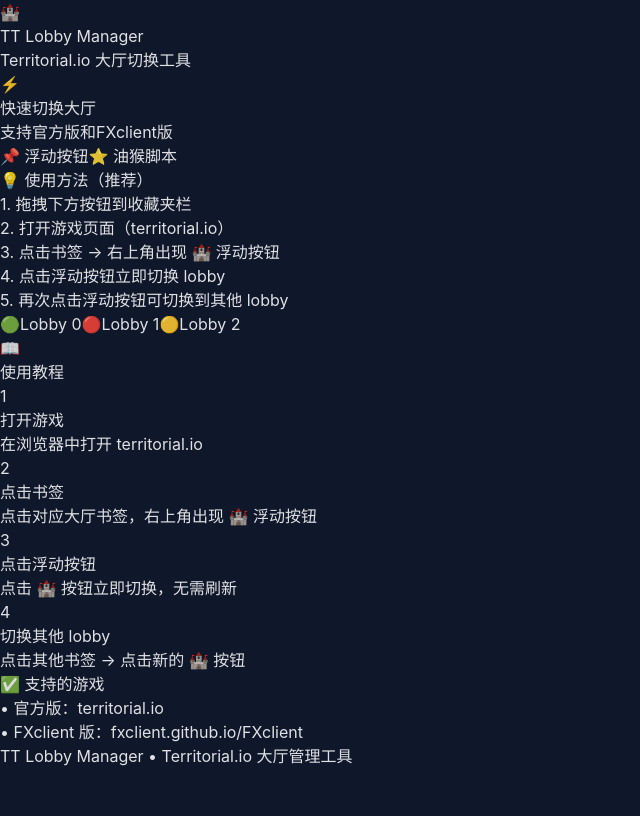
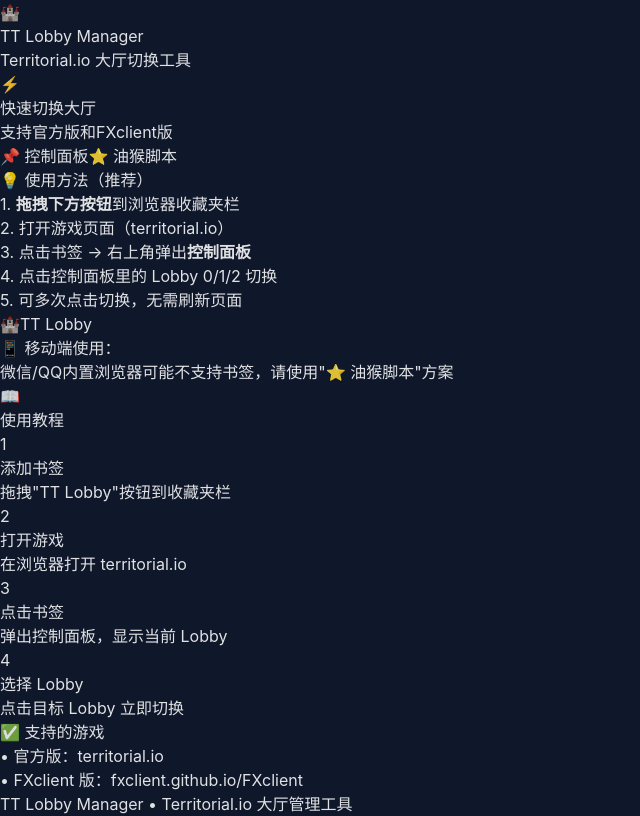
Before and after one commit to fcy2025/tt_lobby, a React (Vite) app: page / in a window 1280 px wide. Shown: the whole page, without its empty margins (0-640 px from the left). Built offline with nearby package versions, Linux system fonts and the light colour scheme.

Commit message:
feat: 合并为单一书签，点击后弹出控制面板选择lobby

```diff
--- a/src/App.tsx
+++ b/src/App.tsx
@@ -1,46 +1,43 @@
 import { useState } from 'react';
 
-const LOBBIES = [
-  { id: 0, name: 'Lobby 0', icon: '🟢', host: 'territorial.io', desc: '备用大厅', color: 'from-green-500 to-emerald-600' },
-  { id: 1, name: 'Lobby 1', icon: '🔴', host: '1.territorial.io', desc: '默认主大厅', color: 'from-red-500 to-rose-600' },
-  { id: 2, name: 'Lobby 2', icon: '🟡', host: '2.territorial.io', desc: '备选大厅', color: 'from-yellow-500 to-amber-600' },
-];
-
-// 注入到游戏页面的浮动 UI 脚本
-const getInjectUIScript = (lobbyId: number) => {
-  const host = LOBBIES[lobbyId].host;
+// 注入到游戏页面的浮动控制面板脚本
+const getPanelScript = (): string => {
   return `(function(){
-    var h='${host}';
-    var lid=${lobbyId};
-    if(document.getElementById('tt-lobby-fab')){
-      var fab=document.getElementById('tt-lobby-fab');
-      fab.querySelector('.tt-lobby-label').textContent='Lobby '+lid;
-      fab.style.background='linear-gradient(135deg,#6366f1,#8b5cf6)';
-    }else{
-      var fab=document.createElement('div');
-      fab.id='tt-lobby-fab';
-      fab.style.cssText='position:fixed;top:20px;right:20px;z-index:99999;background:linear-gradient(135deg,#6366f1,#8b5cf6);color:#fff;padding:10px 16px;border-radius:12px;font-family:-apple-system,BlinkMacSystemFont,Segoe UI,sans-serif;font-size:14px;font-weight:600;cursor:pointer;box-shadow:0 4px 20px rgba(99,102,241,.5);user-select:none;transition:all .2s;display:flex;align-items:center;gap:8px;';
-      fab.innerHTML='<span style="font-size:18px">🏰</span><span class="tt-lobby-label">Lobby '+lid+'</span>';
-      fab.onmouseenter=function(){fab.style.transform='scale(1.05)';};
-      fab.onmouseleave=function(){fab.style.transform='scale(1)';};
-      fab.onclick=function(){
-        if(typeof window.aiCommand746==='function'){
-          try{window.aiCommand746(0);fab.style.background='linear-gradient(135deg,#10b981,#059669)';setTimeout(function(){fab.style.background='linear-gradient(135deg,#6366f1,#8b5cf6)';},1000);}catch(e){location.reload();}
-        }else{
-          location.reload();
-        }
+    if(document.getElementById('tt-lobby-panel'))return;
+    var saved=parseInt(localStorage.getItem('tt_lobby_id')||'1');
+    var panel=document.createElement('div');
+    panel.id='tt-lobby-panel';
+    panel.style.cssText='position:fixed;top:20px;right:20px;z-index:99999;font-family:-apple-system,BlinkMacSystemFont,Segoe UI,sans-serif;user-select:none;background:linear-gradient(135deg,#1e293b,#0f172a);color:#fff;padding:12px;border-radius:14px;box-shadow:0 8px 32px rgba(0,0,0,.5);border:1px solid rgba(99,102,241,.3);min-width:220px;';
+    panel.innerHTML='<div style="display:flex;align-items:center;gap:8px;margin-bottom:10px;padding-bottom:10px;border-bottom:1px solid rgba(255,255,255,.1);"><span style="font-size:20px">🏰</span><span style="font-weight:700;font-size:15px;flex:1">大厅切换</span><span id="tt-lobby-close" style="cursor:pointer;opacity:.6;font-size:18px;line-height:1">×</span></div><div style="font-size:11px;color:#94a3b8;margin-bottom:8px">当前: <b id="tt-lobby-current" style="color:#a5b4fc">Lobby '+saved+'</b></div><div id="tt-lobby-list" style="display:flex;flex-direction:column;gap:6px"></div>';
+    document.body.appendChild(panel);
+    var list=document.getElementById('tt-lobby-list');
+    var LOBBIES=[{id:0,name:'Lobby 0',icon:'🟢',color:'#10b981',desc:'备用大厅'},{id:1,name:'Lobby 1',icon:'🔴',color:'#ef4444',desc:'默认主大厅'},{id:2,name:'Lobby 2',icon:'🟡',color:'#f59e0b',desc:'备选大厅'}];
+    LOBBIES.forEach(function(l){
+      var btn=document.createElement('div');
+      btn.style.cssText='display:flex;align-items:center;gap:10px;padding:10px 12px;border-radius:10px;cursor:pointer;background:'+(l.id===saved?'rgba(99,102,241,.2)':'rgba(255,255,255,.03)')+';border:1px solid '+(l.id===saved?'#6366f1':'rgba(255,255,255,.08)')+';transition:all .15s;';
+      btn.innerHTML='<span style="font-size:20px">'+l.icon+'</span><div style="flex:1"><div style="font-size:14px;font-weight:600">'+l.name+'</div><div style="font-size:10px;color:#94a3b8">'+l.desc+'</div></div>'+(l.id===saved?'<span style="color:#10b981;font-size:16px">✓</span>':'');
+      btn.onmouseenter=function(){if(l.id!==saved)btn.style.background='rgba(255,255,255,.08)';};
+      btn.onmouseleave=function(){btn.style.background=l.id===saved?'rgba(99,102,241,.2)':'rgba(255,255,255,.03)';};
+      btn.onclick=function(){
+        if(l.id===saved)return;
+        localStorage.setItem('tt_lobby_id',l.id.toString());
+        localStorage.setItem('tt_lobby_host',['territorial.io','1.territorial.io','2.territorial.io'][l.id]);
+        if(window._ttLobbyOnSelect)window._ttLobbyOnSelect(l.id);
       };
-      document.body.appendChild(fab);
-    }
+      list.appendChild(btn);
+    });
+    document.getElementById('tt-lobby-close').onclick=function(){panel.remove();};
     if(!window._ttOrigWS){
       window._ttOrigWS=window.WebSocket;
+      var curId=saved;
       window.WebSocket=function(u,p){
         var M=u;
         if(u&&typeof u==='string'){
           try{
             var U=new URL(u);
             if(U.hostname.includes('territorial.io')&&U.pathname==='/s52/'){
-              U.hostname=h;
+              var hosts=['territorial.io','1.territorial.io','2.territorial.io'];
+              U.hostname=hosts[curId]||'1.territorial.io';
               M=U.toString();
             }
           }catch(e){}
@@ -55,23 +52,29 @@
       window.WebSocket.CLOSED=window._ttOrigWS.CLOSED;
       window.WebSocket.CLOSING=window._ttOrigWS.CLOSING;
       window.WebSocket.CONNECTING=window._ttOrigWS.CONNECTING;
+      window._ttLobbyOnSelect=function(id){
+        curId=id;
+        var c=document.getElementById('tt-lobby-current');
+        if(c)c.textContent='Lobby '+id;
+        try{
+          if(typeof window.aiCommand746==='function'){
+            window.aiCommand746(0);
+          }
+        }catch(e){}
+      };
     }
   })();`;
 };
 
-// 书签脚本：注入浮动 UI 按钮
-const getScript = (lobbyId: number) => {
-  const host = LOBBIES[lobbyId].host;
+// 书签脚本：点击后注入控制面板
+const getBookmarkScript = (): string => {
   return `(function(){
-    var h='${host}';
-    localStorage.setItem('tt_lobby_host',h);
-    localStorage.setItem('tt_lobby_id','${lobbyId}');
     var inGame=window.location.hostname.includes('territorial.io')||window.location.hostname.includes('fxclient');
-    if(!inGame){alert('请先打开游戏页面');return;}
+    if(!inGame){alert('请先打开游戏页面（territorial.io）后再使用此书签');return;}
     var s=document.createElement('script');
-    s.textContent=${JSON.stringify(getInjectUIScript(lobbyId))};
+    s.textContent=${JSON.stringify(getPanelScript())};
     document.body.appendChild(s);
-  })();`.replace(/\n\s*/g, '');
+  })();`;
 };
 
 const getBaseUrl = (): string => {
@@ -83,17 +86,17 @@
 };
 
 function App() {
-  const [copied, setCopied] = useState<number | null>(null);
-  const [activeTab, setActiveTab] = useState<'bookmark' | 'userscript' | 'script'>('bookmark');
+  const [copied, setCopied] = useState(false);
+  const [activeTab, setActiveTab] = useState<'bookmark' | 'userscript'>('bookmark');
 
-  const getBookmarkUrl = (lobbyId: number) => {
-    return `javascript:${encodeURIComponent(getScript(lobbyId))}`;
+  const getBookmarkUrl = (): string => {
+    return `javascript:${encodeURIComponent(getBookmarkScript())}`;
   };
 
-  const copyText = async (text: string, id: number) => {
+  const copyText = async (text: string): Promise<void> => {
     await navigator.clipboard.writeText(text);
-    setCopied(id);
-    setTimeout(() => setCopied(null), 2000);
+    setCopied(true);
+    setTimeout(() => setCopied(false), 2000);
   };
 
   return (
@@ -128,7 +131,7 @@
                   : 'bg-slate-800/50 text-gray-400 hover:bg-slate-700/50'
               }`}
             >
-              📌 浮动按钮
+              📌 控制面板
             </button>
             <button
               onClick={() => setActiveTab('userscript')}
@@ -147,71 +150,67 @@
               <div className="bg-indigo-900/20 rounded-lg p-3 border border-indigo-900/30">
                 <p className="text-xs text-indigo-300 mb-2">💡 使用方法（推荐）</p>
                 <div className="text-xs text-gray-400 space-y-1">
-                  <p>1. 拖拽下方按钮到收藏夹栏</p>
+                  <p>1. <b>拖拽下方按钮</b>到浏览器收藏夹栏</p>
                   <p>2. 打开游戏页面（territorial.io）</p>
-                  <p>3. 点击书签 → 右上角出现 🏰 浮动按钮</p>
-                  <p>4. 点击浮动按钮立即切换 lobby</p>
-                  <p>5. 再次点击浮动按钮可切换到其他 lobby</p>
+                  <p>3. 点击书签 → 右上角弹出<b>控制面板</b></p>
+                  <p>4. 点击控制面板里的 Lobby 0/1/2 切换</p>
+                  <p>5. 可多次点击切换，无需刷新页面</p>
                 </div>
               </div>
-              {LOBBIES.map((lobby) => (
+
               <a
-                  key={lobby.id}
-                  href={getBookmarkUrl(lobby.id)}
+                href={getBookmarkUrl()}
                 draggable={true}
-                  className={`flex items-center justify-center gap-3 w-full p-4 rounded-xl bg-gradient-to-r ${lobby.color} hover:scale-[1.02] active:scale-[0.98] transition-transform cursor-grab active:cursor-grabbing select-none`}
+                className="flex items-center justify-center gap-3 w-full p-4 rounded-xl bg-gradient-to-r from-indigo-500 to-purple-600 hover:scale-[1.02] active:scale-[0.98] transition-transform cursor-grab active:cursor-grabbing select-none shadow-lg shadow-indigo-500/30"
                 onClick={(e) => {
                   e.preventDefault();
-                    copyText(getBookmarkUrl(lobby.id), lobby.id);
+                  copyText(getBookmarkUrl());
                 }}
               >
-                  <span className="text-2xl">{lobby.icon}</span>
-                  <span className="font-bold text-lg">{lobby.name}</span>
-                  {copied === lobby.id && <span className="text-xs text-white/90">已复制链接</span>}
+                <span className="text-2xl">🏰</span>
+                <span className="font-bold text-lg">TT Lobby</span>
+                {copied && <span className="text-xs text-white/90">已复制</span>}
               </a>
-              ))}
+
+              <div className="bg-slate-800/30 rounded-lg p-3 border border-slate-700/30">
+                <p className="text-xs text-gray-400 mb-2">📱 移动端使用：</p>
+                <div className="text-xs text-gray-500 space-y-1">
+                  <p>微信/QQ内置浏览器可能不支持书签，请使用"⭐ 油猴脚本"方案</p>
+                </div>
+              </div>
             </div>
           )}
 
           {activeTab === 'userscript' && (
             <div className="space-y-3">
               <div className="bg-amber-900/20 rounded-lg p-3 border border-amber-900/30">
-                <p className="text-xs text-amber-300 mb-2">⭐ 推荐方案（每次刷新自动生效）</p>
+                <p className="text-xs text-amber-300 mb-2">⭐ 最稳定方案（每次刷新自动生效）</p>
                 <div className="text-xs text-gray-400 space-y-1">
                   <p>1. 安装 Tampermonkey 浏览器扩展</p>
                   <p>2. 点击下方"安装脚本"按钮</p>
-                  <p>3. 打开游戏，自动进入对应 lobby</p>
+                  <p>3. 打开游戏，自动应用控制面板</p>
                 </div>
               </div>
-              {LOBBIES.map((lobby) => (
-                <div key={lobby.id} className="flex items-center gap-2">
-                  <div className={`flex-1 flex items-center gap-2 p-3 rounded-xl bg-gradient-to-r ${lobby.color}`}>
-                    <span className="text-xl">{lobby.icon}</span>
-                    <div>
-                      <p className="font-bold text-sm">{lobby.name}</p>
-                      <p className="text-xs text-white/70">{lobby.desc}</p>
-                    </div>
-                  </div>
+
               <button
                 onClick={() => {
                   const base = getBaseUrl();
                   const url = `${window.location.origin}${base}tt-lobby-manager.user.js`;
                   window.open(url, '_blank');
                 }}
-                    className="px-3 py-3 rounded-xl font-medium text-sm bg-slate-700 hover:bg-slate-600 text-white"
+                className="w-full p-4 rounded-xl bg-gradient-to-r from-amber-500 to-orange-600 hover:scale-[1.02] active:scale-[0.98] transition-transform font-bold"
               >
-                    安装
+                📥 安装油猴脚本
               </button>
-                </div>
-              ))}
+
               <button
                 onClick={() => {
                   const base = getBaseUrl();
-                  copyText(`https://${window.location.host}${base}tt-lobby-manager.user.js`, 99);
+                  copyText(`https://${window.location.host}${base}tt-lobby-manager.user.js`);
                 }}
                 className="w-full py-2 px-3 rounded-lg text-xs bg-slate-800/50 text-gray-400 hover:bg-slate-700/50"
               >
-                {copied === 99 ? '✓ 已复制脚本地址' : '📋 复制脚本直链'}
+                {copied ? '✓ 已复制脚本地址' : '📋 复制脚本直链'}
               </button>
             </div>
           )}
@@ -226,29 +225,29 @@
             <div className="flex gap-3">
               <div className="w-6 h-6 rounded-full bg-indigo-600 flex items-center justify-center text-xs font-bold flex-shrink-0">1</div>
               <div>
-                <p className="font-medium text-white">打开游戏</p>
-                <p className="text-gray-400 text-xs">在浏览器中打开 territorial.io</p>
+                <p className="font-medium text-white">添加书签</p>
+                <p className="text-gray-400 text-xs">拖拽"TT Lobby"按钮到收藏夹栏</p>
               </div>
             </div>
             <div className="flex gap-3">
               <div className="w-6 h-6 rounded-full bg-indigo-600 flex items-center justify-center text-xs font-bold flex-shrink-0">2</div>
               <div>
-                <p className="font-medium text-white">点击书签</p>
-                <p className="text-gray-400 text-xs">点击对应大厅书签，右上角出现 🏰 浮动按钮</p>
+                <p className="font-medium text-white">打开游戏</p>
+                <p className="text-gray-400 text-xs">在浏览器打开 territorial.io</p>
               </div>
             </div>
             <div className="flex gap-3">
               <div className="w-6 h-6 rounded-full bg-indigo-600 flex items-center justify-center text-xs font-bold flex-shrink-0">3</div>
               <div>
-                <p className="font-medium text-white">点击浮动按钮</p>
-                <p className="text-gray-400 text-xs">点击 🏰 按钮立即切换，无需刷新</p>
+                <p className="font-medium text-white">点击书签</p>
+                <p className="text-gray-400 text-xs">弹出控制面板，显示当前 Lobby</p>
               </div>
             </div>
             <div className="flex gap-3">
               <div className="w-6 h-6 rounded-full bg-indigo-600 flex items-center justify-center text-xs font-bold flex-shrink-0">4</div>
               <div>
-                <p className="font-medium text-white">切换其他 lobby</p>
-                <p className="text-gray-400 text-xs">点击其他书签 → 点击新的 🏰 按钮</p>
+                <p className="font-medium text-white">选择 Lobby</p>
+                <p className="text-gray-400 text-xs">点击目标 Lobby 立即切换</p>
               </div>
             </div>
           </div>
```
Also changed, not shown: public/tt-lobby-manager.user.js (+61 -92 lines). Lines whose indentation alone changed are shown as unchanged.
